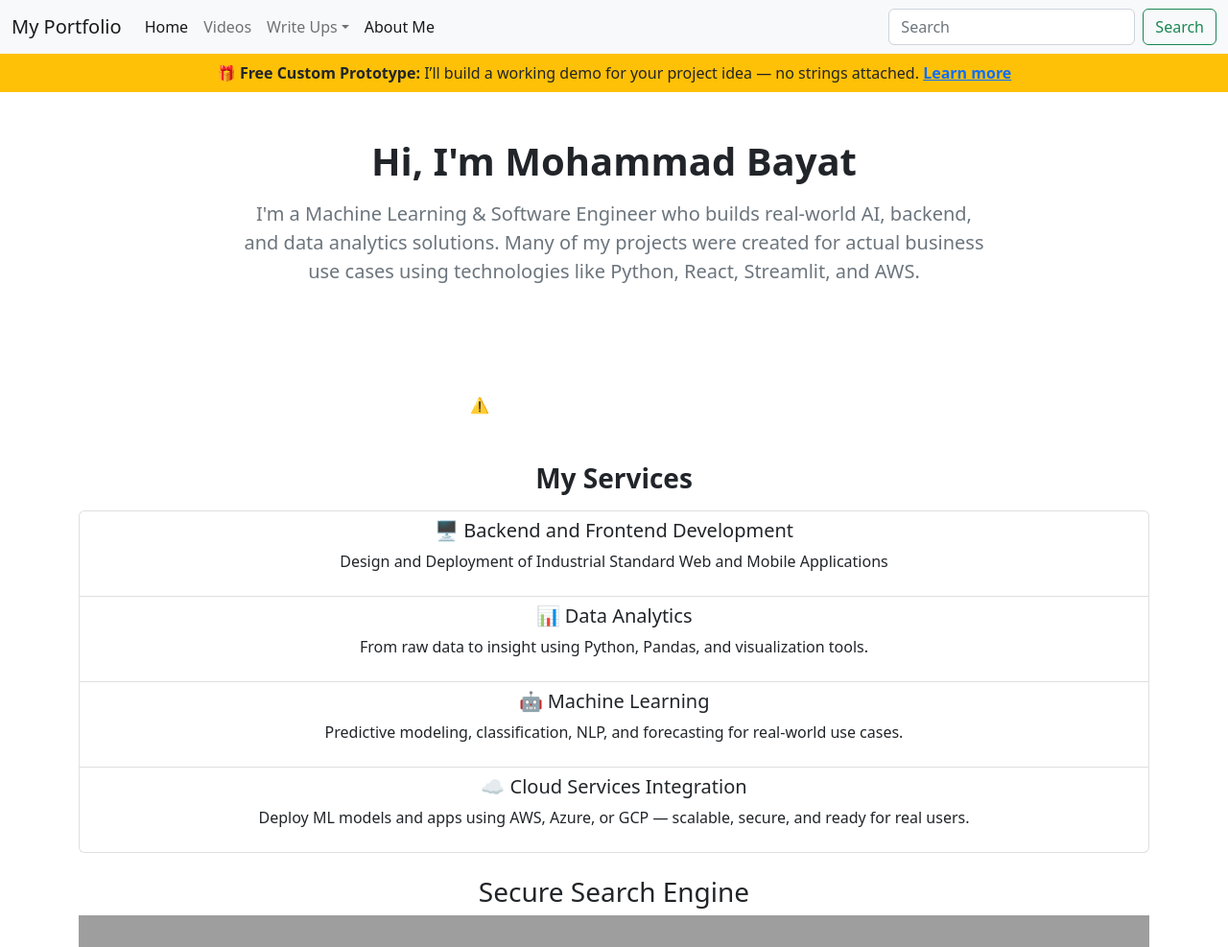
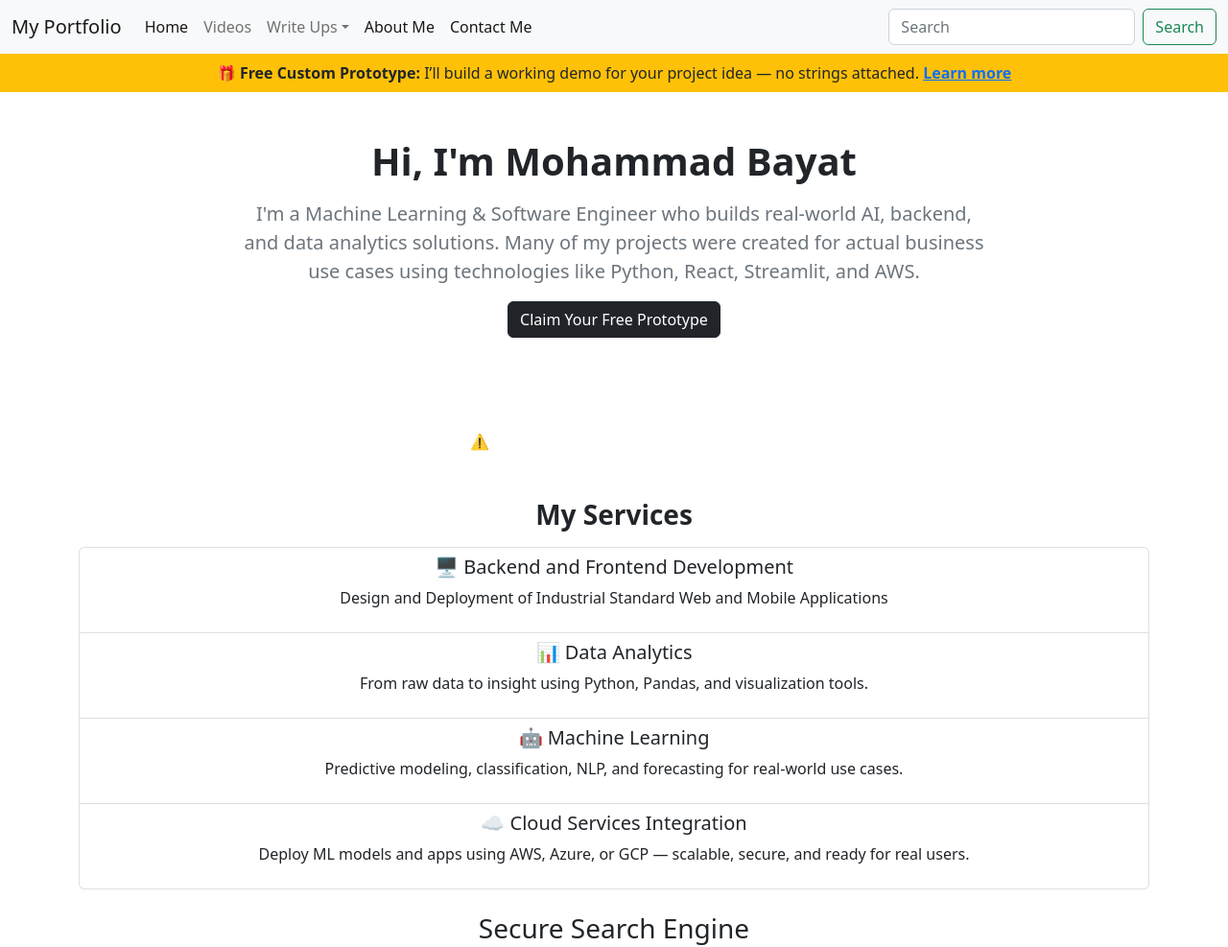
Before and after one commit to mpaydar/myProjectsAndWriteUps, a plain HTML site: page index.html in a window 1280 px wide. Shown: the top 987 px of the page at 96% size. Drawn offline with nearby package versions, Linux system fonts and the light colour scheme; no server answers; grey boxes are pictures that could not be loaded.

Commit message:
edit with better wording

```diff
--- a/index.html
+++ b/index.html
@@ -51,6 +51,7 @@
           </ul>
         </li>
         <li class="nav-item"><a class="nav-link active" href="#">About Me</a></li>
+        <li class="nav-item"><a class="nav-link active" href="#">Contact Me</a></li>
 
       </ul>
 
@@ -75,7 +76,10 @@
                 I'm a <strong>Machine Learning & Software Engineer</strong> who builds real-world AI, backend, and data analytics solutions.
                 Many of my projects were created for actual business use cases using technologies like <strong>Python, React, Streamlit, and AWS</strong>.
               </p>
+                <button type="button" class="btn btn-dark">Claim Your Free Prototype</button>
+
         </section>
+
     </div>
 
   </div>
```
